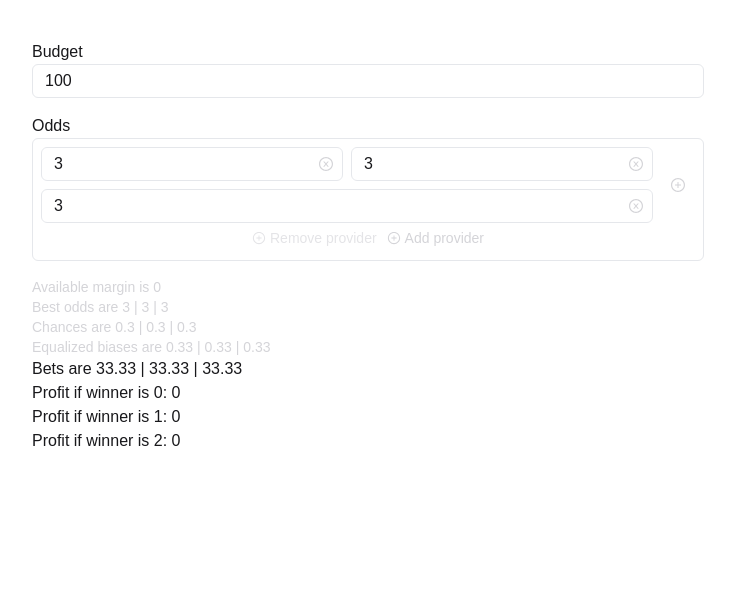
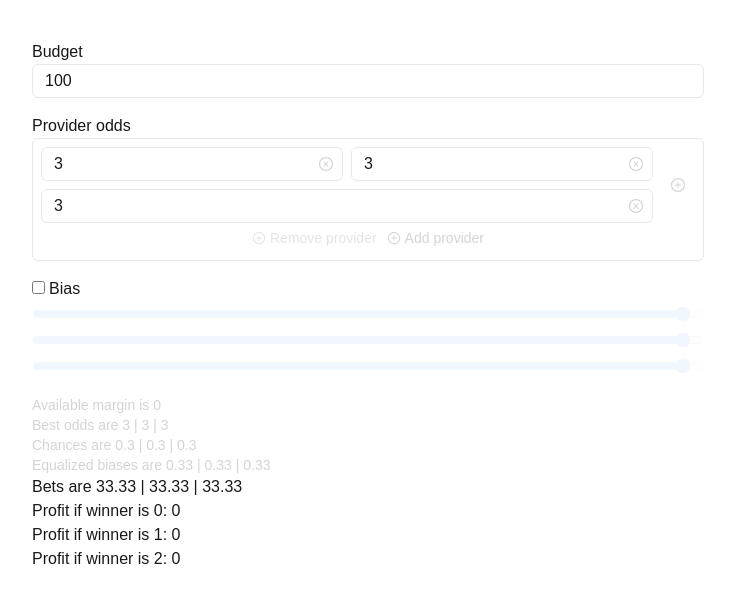
Before and after one commit to nydelic/arbitrage-calculator, a Next.js app: page / in a window 1280 px wide. Shown: the top 602 px of the page, without its empty margins (272-1007 px from the left). Built offline with nearby package versions, Linux system fonts and the light colour scheme.

Commit message:
fix: init bias sliders

```diff
--- a/src/components/arbitrage/ArbitrageForm.tsx
+++ b/src/components/arbitrage/ArbitrageForm.tsx
@@ -7,23 +7,21 @@ import { AiOutlinePlusCircle } from "react-icons/ai";
 interface ArbitrageFormProps {}
 
 function ArbitrageForm({}: ArbitrageFormProps) {
-  const {
-    control,
-    register,
-    formState: { errors },
-  } = useArbitrageFormContext();
+  const { control, register, watch } = useArbitrageFormContext();
   const {
     fields: providedOddsFields,
     append,
-    prepend,
+    // prepend,
     remove,
-    swap,
-    move,
-    insert,
+    // swap,
+    // move,
+    // insert,
   } = useFieldArray({
     control,
     name: "providedOdds",
   });
+
+  const enableBias = watch("enableBias");
 
   return (
     <form className="mb-4">
@@ -39,7 +37,7 @@ function ArbitrageForm({}: ArbitrageFormProps) {
           placeholder="enter budget"
         />
       </div>
-      <label>Odds</label>
+      <label>Provider odds</label>
       <div className="rounded-md p-2 border mb-4">
         <div>
           {providedOddsFields.map((providedOddsField, pIndex) => (
@@ -77,6 +75,37 @@ function ArbitrageForm({}: ArbitrageFormProps) {
           </button>
         </div>
       </div>
+      <div>
+        <input
+          id="enableBias"
+          className="mr-1 cursor-pointer"
+          type="checkbox"
+          {...register("enableBias")}
+        />
+        <label htmlFor="enableBias" className="select-none cursor-pointer">
+          Bias
+        </label>
+      </div>
+      <Controller
+        control={control}
+        name={`biasConfig`}
+        render={({ field }) => (
+          <div className={enableBias ? "" : "opacity-5"}>
+            {field.value.map((biasField, bIndex) => (
+              <Input
+                key={bIndex}
+                {...register(`biasConfig.${bIndex}`, {
+                  valueAsNumber: true,
+                  required: "This value is required and cannot be empty",
+                })}
+                min="0"
+                type="range"
+                max="100"
+              />
+            ))}
+          </div>
+        )}
+      />
     </form>
   );
 }
--- a/src/hooks/useArbitrageForm.ts
+++ b/src/hooks/useArbitrageForm.ts
@@ -19,7 +19,7 @@ function useArbitrageForm() {
       providedOdds: [{ odds: [3, 3, 3] }],
       budget: 100,
       enableBias: false,
-      biasConfig: [1, 1, 1],
+      biasConfig: [100, 100, 100],
     },
   });
 
```
